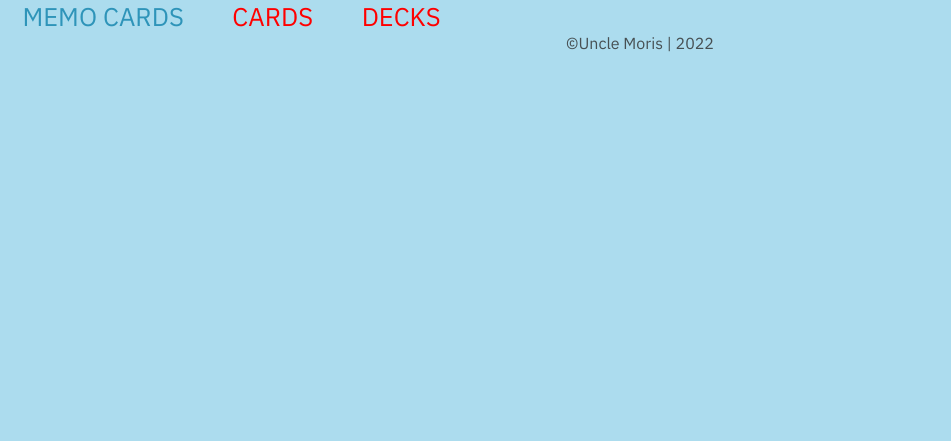
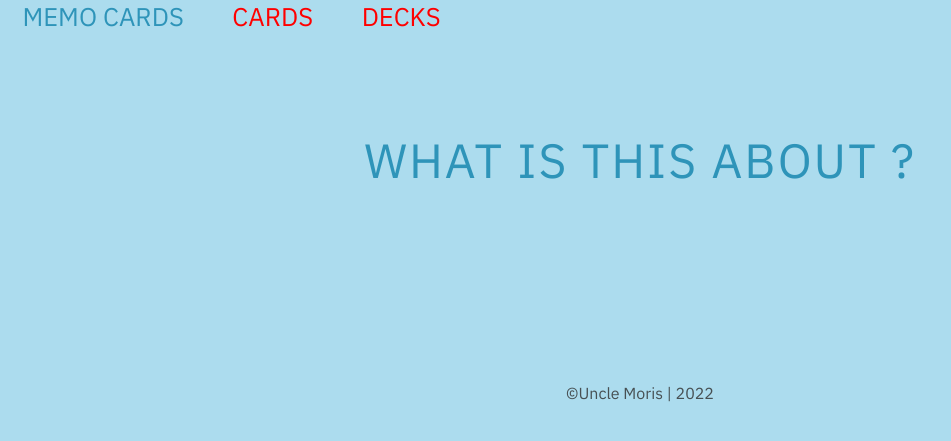
Before and after one commit to MemoryCards/backend, a Django app: page / in a window 1280 px wide. Shown: the top 441 px of the page, without its empty margins (0-951 px from the left). Run offline with Django 4.2, Linux system fonts and the light colour scheme; some libraries are stand-ins or nearby versions.

Commit message:
new cards

```diff
--- a/memory_cards/main/static/main/css/style.css
+++ b/memory_cards/main/static/main/css/style.css
@@ -17,6 +17,27 @@ body {
   font-family: "IBM Plex Sans", sans-serif;
   background-color: #ACDCEE;
   color: #475053;
+}
+
+.wrapper {
+  margin: 0 auto;
+  width: 100%;
+  max-width: 1200px;
+}
+
+.section-heading {
+  position: relative;
+  margin-bottom: 2em;
+  font-size: 3rem;
+  font-weight: 300;
+  text-transform: uppercase;
+  text-align: center;
+  color: #2E94B9;
+  letter-spacing: 2px;
+}
+
+.section-padding {
+  padding: 6em 2em;
 }
 
 .nav-mobile {
--- /dev/null
+++ b/memory_cards/main/static/main/sass/base/_components.scss
@@ -0,0 +1,21 @@
+@use '../abstracts/colors' as colors;
+.wrapper {
+  margin: 0 auto;
+  width: 100%;
+  max-width: 1200px;
+}
+
+.section-heading {
+  position: relative;
+  margin-bottom: 2em;
+  font-size: 3rem;
+  font-weight: 300;
+  text-transform: uppercase;
+  text-align: center;
+  color: colors.$dark-blue;
+  letter-spacing: 2px;
+}
+
+.section-padding {
+  padding: 6em 2em;
+}
--- a/memory_cards/main/static/main/sass/style.scss
+++ b/memory_cards/main/static/main/sass/style.scss
@@ -2,7 +2,7 @@
 sass style.scss:../css/style.css -w
 */
 @import 'base/reset';
-
+@import 'base/components';
 //pages
 @import "pages/base";
 @import "pages/cards";
--- a/memory_cards/main/templates/main/home.html
+++ b/memory_cards/main/templates/main/home.html
@@ -3,7 +3,10 @@
 {% block title %} Welcome in memocards !! {% endblock %}
 {% block content %}
 <main>
-    <section>
+    <section class="section section-padding">
+        <div class="wrapper">
+            <p class="section-heading">What is this about ?</p>
+        </div>
     </section>
     <section>
     </section>
```
Also changed, not shown: memory_cards/main/static/main/sass/pages/_home..scss (added).
